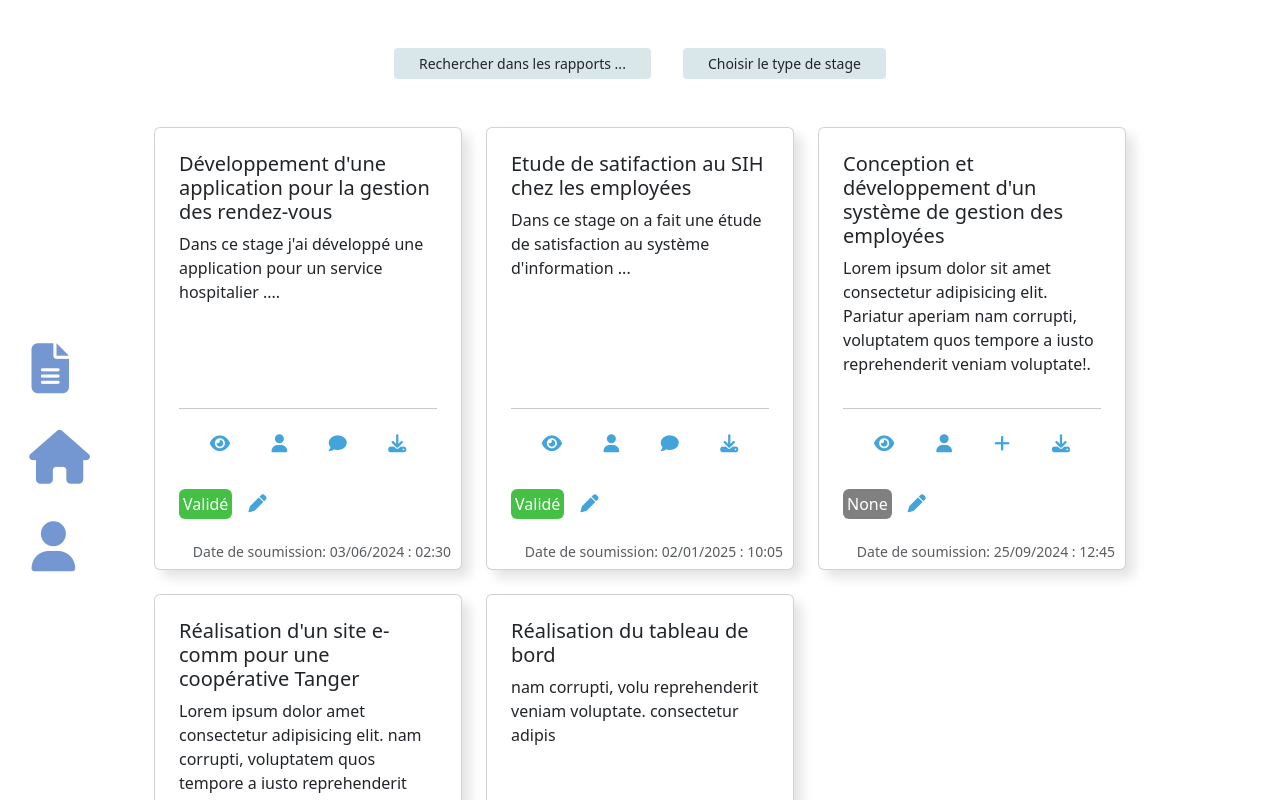
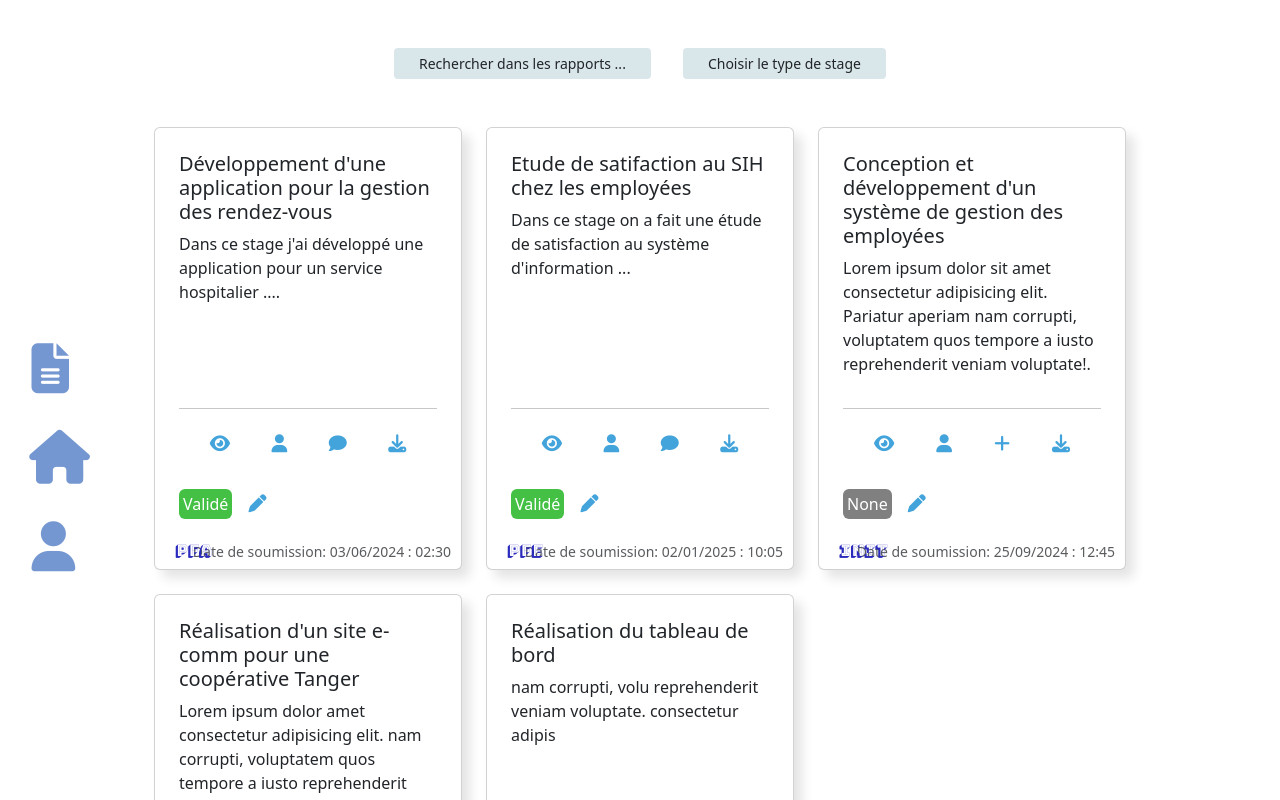
Before and after one commit to asmaeaouassar20/espace-professeur, an Angular app: page /rapports-stage in a window 1280 px wide. Shown: the top 800 px of the page. Built offline with nearby package versions, Linux system fonts and the light colour scheme.

Commit message:
ajouter le type de stage comme enumeration : Init, PFA, PFE

```diff
--- a/src/app/model/enums.ts
+++ b/src/app/model/enums.ts
@@ -16,7 +16,7 @@ export enum StatutRapport{
 }
 
 export enum TypeStage{
-    INITIATION='Initiation',
+    INITIATION='Init',
     PFA='PFA',
     PFE='PFE'
 }
--- a/src/app/model/model.ts
+++ b/src/app/model/model.ts
@@ -1,4 +1,4 @@
-import { FiliereEtude } from "./enums"
+import { FiliereEtude, TypeStage } from "./enums"
 import { AnneeEtude} from "./enums"
 import { StatutRapport } from "./enums"
 
@@ -20,7 +20,8 @@ export interface DepotRapportStage{
     evaluation:Evaluation | null,
     statut:StatutRapport,
     submissionDate:Date,
-    selectedRadio?:string | null // C'est une propriété optionnelle
+    selectedRadio?:string | null, // C'est une propriété optionnelle
+    typeStage:TypeStage
 }
 
 export interface Evaluation{
--- a/src/app/professeur/rapports-stage/rapports-stage.component.css
+++ b/src/app/professeur/rapports-stage/rapports-stage.component.css
@@ -1,3 +1,4 @@
+@import url('https://fonts.googleapis.com/css2?family=Bungee+Shade&display=swap');
 
 .card{
     box-shadow: 8px 8px 12px rgba(0, 0, 0, 0.11);;
@@ -10,6 +11,16 @@
     position: absolute;
     bottom : -10px;
     right: 10px;
+}
+.card .typeStage{
+    position: absolute;
+    bottom : -10px;
+    left:  20px;
+    font-family: "Bungee Shade", sans-serif;
+    font-weight: 400;
+    font-style: normal;
+    color: rgb(42, 42, 189);
+
 }
 
 .card:hover{
--- a/src/app/professeur/rapports-stage/rapports-stage.component.html
+++ b/src/app/professeur/rapports-stage/rapports-stage.component.html
@@ -40,6 +40,7 @@
              <i class="fa-solid fa-download"></i>
            </div>
            <p class="card-text date-soumission mt-auto"><small class="text-muted">Date de soumission: {{depotRapport.submissionDate | date :'dd/MM/yyyy : hh:mm'}}</small></p>
+           <p class="typeStage">{{depotRapport.typeStage}}</p>
 
            @if (idDepotToEditStatut!==depotRapport.id) {
             <p > <span [ngStyle]="{'backgroundColor' : getColorSelonStatut(depotRapport.statut)}" style="color: #fff;padding: 4px;" class="rounded">{{depotRapport.statut}}</span> <i class="fa-solid fa-pen m-3" (click)="editStatut(depotRapport.id,depotRapport.statut)"></i></p>
--- a/src/app/service/service.service.ts
+++ b/src/app/service/service.service.ts
@@ -1,6 +1,6 @@
 import { Injectable } from '@angular/core';
 import { DepotRapportStage, Evaluation, Student } from '../model/model';
-import { AnneeEtude, FiliereEtude, StatutRapport } from '../model/enums';
+import { AnneeEtude, FiliereEtude, StatutRapport, TypeStage } from '../model/enums';
 import { stat } from 'fs';
 
 @Injectable({
@@ -108,7 +108,8 @@ export class ServiceService {
     etudiants:[this.etudiant1,this.etudiant2],
     evaluation:this.evaluation1,
     statut:StatutRapport.V,
-    submissionDate:new Date(2024,5,3,14,30)
+    submissionDate:new Date(2024,5,3,14,30),
+    typeStage:TypeStage.PFA
   }
   depotRapport2:DepotRapportStage={
     id:2,
@@ -117,7 +118,8 @@ export class ServiceService {
     etudiants:[this.etudiant3],
     evaluation:this.evaluation2,
     statut:StatutRapport.V,
-    submissionDate:new Date(2025,0,2,10,5)
+    submissionDate:new Date(2025,0,2,10,5),
+    typeStage:TypeStage.PFE
   }
   depotRapport3:DepotRapportStage={
     id:3,
@@ -126,7 +128,8 @@ export class ServiceService {
     etudiants:[this.etudiant4],
     evaluation:null,
     statut:StatutRapport.N,
-    submissionDate:new Date(2024,8,25,12,45)
+    submissionDate:new Date(2024,8,25,12,45),
+    typeStage:TypeStage.INITIATION
   }
   depotRapport4:DepotRapportStage={
     id:4,
@@ -135,7 +138,8 @@ export class ServiceService {
     etudiants:[this.etudiant6],
     evaluation:this.evaluation3,
     statut:StatutRapport.V,
-    submissionDate:new Date(2025,1,5,15,40)
+    submissionDate:new Date(2025,1,5,15,40),
+    typeStage:TypeStage.PFE
   }
 
   depotRapport5:DepotRapportStage={
@@ -145,7 +149,8 @@ export class ServiceService {
     etudiants:[this.etudiant7],
     evaluation:this.evaluation4,
     statut:StatutRapport.NV,
-    submissionDate:new Date(2025,3,14,21,5)
+    submissionDate:new Date(2025,3,14,21,5),
+    typeStage:TypeStage.PFA
   }
 
 
```
